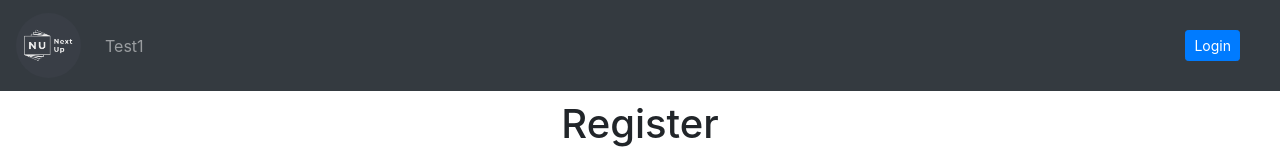
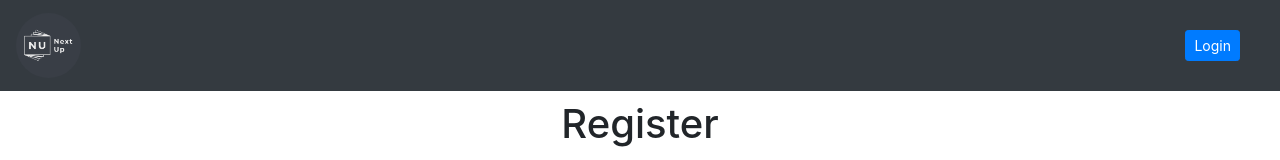
Before and after one commit to paul-cockburn/nextup, a React (Create React App) app: page / in a window 1280 px wide. Shown: the top 160 px of the page. Built offline with nearby package versions, Linux system fonts and the light colour scheme.

Commit message:
conditional rendering of nav

```diff
--- a/src/App.css
+++ b/src/App.css
@@ -13,6 +13,7 @@
   position: fixed;
   width: 100%;
   left: 0;
+  z-index: 1000;
 }
 
 .page-content {
--- a/src/components/AccountMenu.js
+++ b/src/components/AccountMenu.js
@@ -1,9 +1,9 @@
 import React from 'react';
 import * as firebase from "firebase";
-
-import { Nav, Navbar, NavDropdown, Image } from 'react-bootstrap';
+import { Nav, Navbar, Image } from 'react-bootstrap';
 import UserText from "./UserText";
 import NUlogo from "../logo_cropped.png";
+import { Link } from "react-router-dom";
 
 
 class AccountMenu extends React.Component {
@@ -13,15 +13,8 @@ class AccountMenu extends React.Component {
 
     }
 
-    componentDidMount(){
-
-
-    }
-
     componentDidUpdate() {
         var user = firebase.auth().currentUser;
-        console.log("hello", user)
-
         var db = firebase.firestore();
         if(user && this.state.isHelper === false){
             let helperRef = db.collection('helpers').doc(user.uid);
@@ -30,7 +23,6 @@ class AccountMenu extends React.Component {
                 if (!doc.exists) {
                 console.log('No such document!');
                 } else {
-                console.log('Document data:', doc.data());
                 this.setState({isHelper: true})
                 }
             })
@@ -39,13 +31,12 @@ class AccountMenu extends React.Component {
             });
         }
         if(user && this.state.isCourseLeader === false){
-            let helperRef = db.collection('leaders').doc(user.uid);
+            let helperRef = db.collection('courseLeaders').doc(user.uid);
             let getDoc = helperRef.get()
             .then(doc => {
                 if (!doc.exists) {
                 console.log('No such document!');
                 } else {
-                console.log('Document data:', doc.data());
                 this.setState({isCourseLeader: true})
                 }
             })
@@ -56,23 +47,23 @@ class AccountMenu extends React.Component {
     }
 
     render () {
-        console.log("RENDER in accountmenu")
 
         return (
             <Navbar collapseOnSelect expand="lg" bg="dark" variant="dark">
             <Navbar.Brand href="#home"><Image src={NUlogo} className="img-logo-nav" roundedCircle /></Navbar.Brand>
             <Navbar.Toggle aria-controls="responsive-navbar-nav" />
             <Navbar.Collapse id="responsive-navbar-nav">
+
+                { this.state.isCourseLeader ?
                 <Nav className="mr-auto">
                     <Nav.Link>
-                        Test1
+                        <Link to="/overview" className="nav-link">Overview</Link>
                     </Nav.Link>
-                { this.state.isHelper ?
                     <Nav.Link>
-                        Test2
+                        <Link to="/statistics" className="nav-link">Statistics</Link>
                     </Nav.Link>
-                : null }
                 </Nav>
+                : <Nav className="mr-auto"></Nav> }
                 <Nav>
                     <Nav.Link><UserText/></Nav.Link>
                 </Nav>
--- a/src/components/UserText.js
+++ b/src/components/UserText.js
@@ -1,6 +1,6 @@
 import React from 'react';
 import * as firebase from "firebase";
-import { Nav, Button } from 'react-bootstrap';
+import { Button } from 'react-bootstrap';
 import { Redirect, Link } from "react-router-dom";
 
 class UserText extends React.Component {
@@ -42,10 +42,8 @@ class UserText extends React.Component {
             return (
                 <div>
                     <Button variant="outline-primary" size="sm" onClick={this.handleLogout}>Logout</Button>
-                    {/* <Button variant="outline-danger" size="sm" onClick={this.handleLogout}>Delete Account</Button> */}
                 </div>
 
-                // <Nav.Link>You are signed in as {user} <Button variant="outline-primary" size="sm" onClick={this.handleLogout}>Logout</Button></Nav.Link>
             );
         }else{
             console.log("NO USER in usertext")
```
